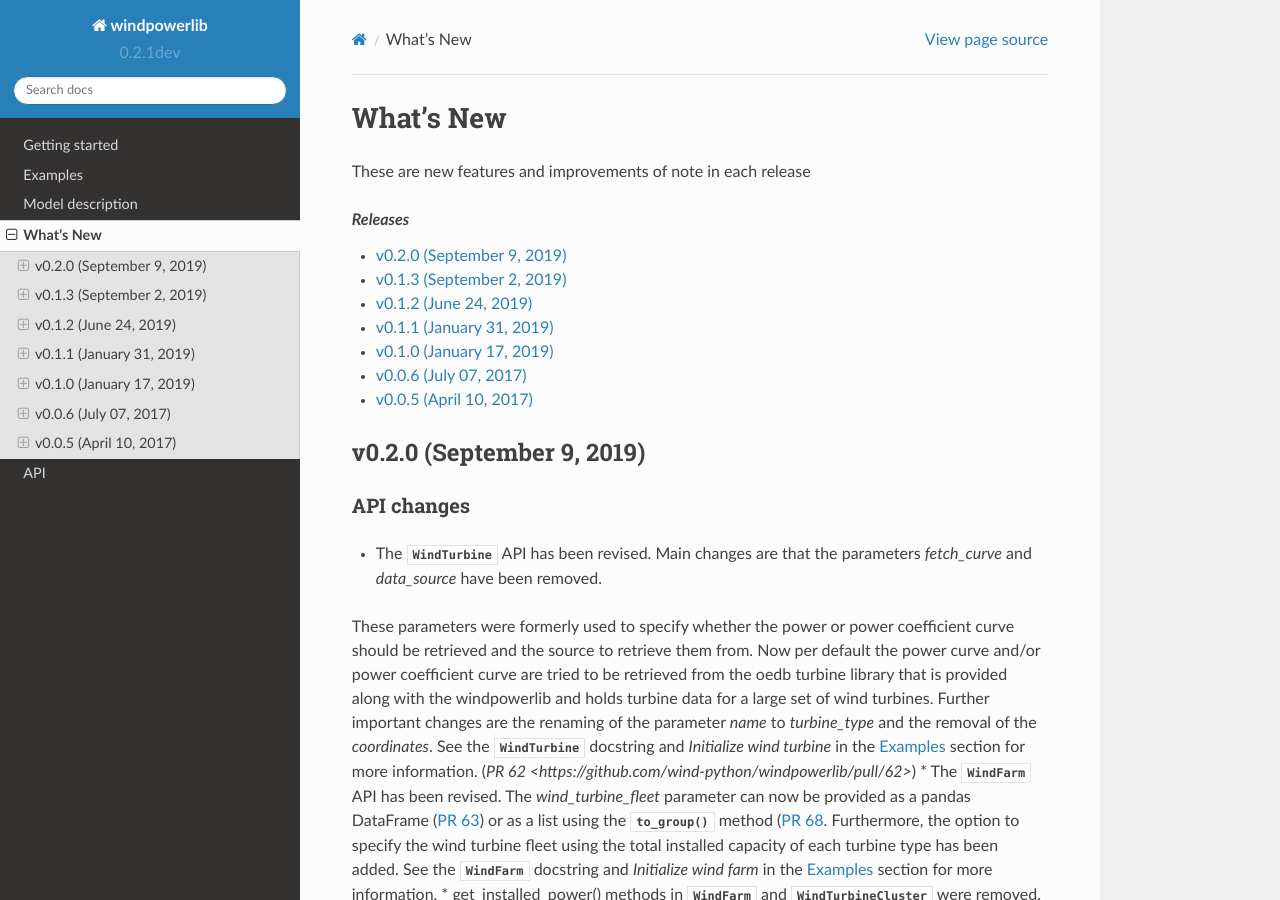
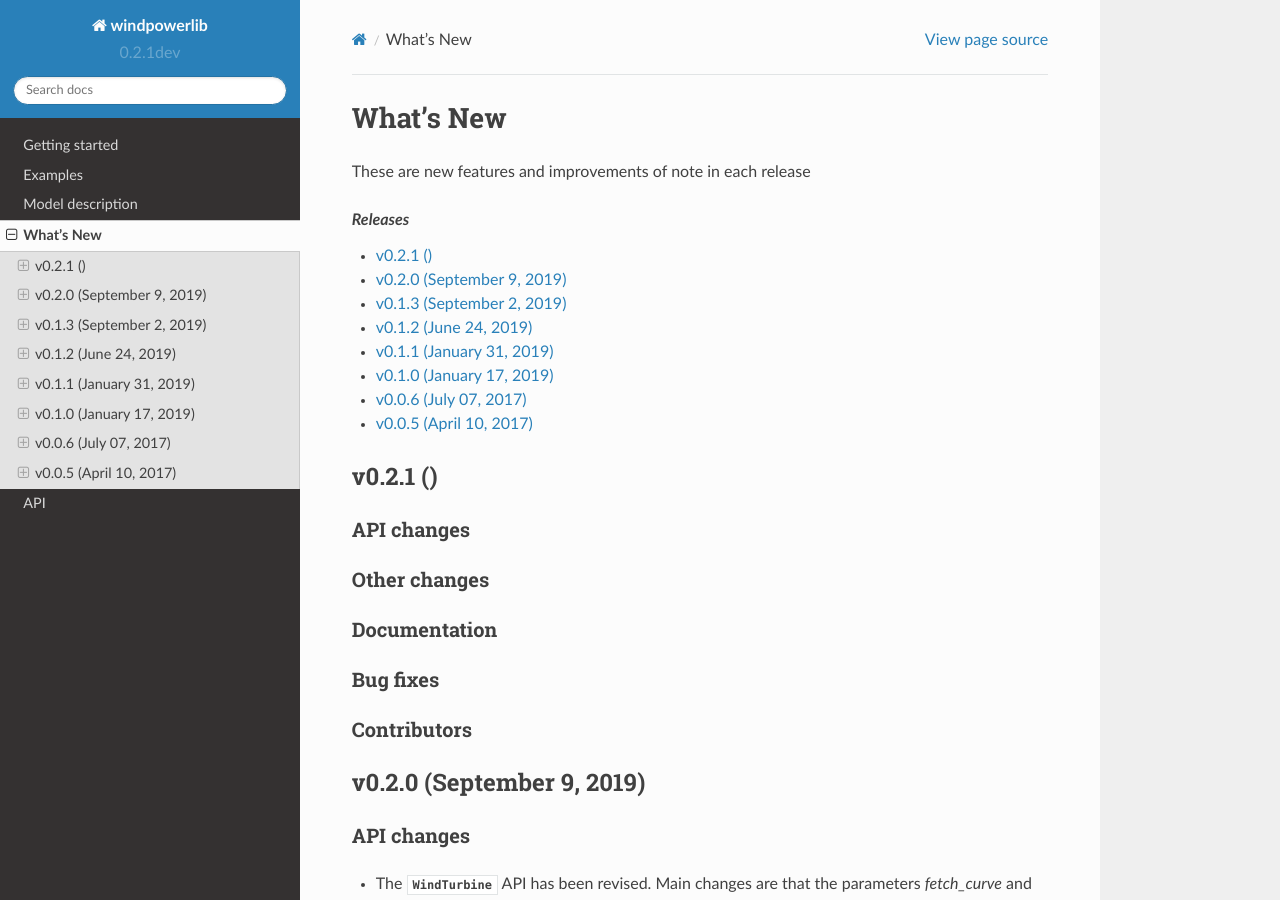
Before and after one commit to wind-python/windpowerlib, a Sphinx documentation site: the page built from doc/whats_new.rst, in a window 1280 px wide and 900 px high. Built offline with Sphinx 7.4.7 and the Read the Docs theme 2.0.0, drawn with Linux system fonts in a browser that asks for light colours; formulas are drawn with MathJax 3; pages that are not in the unit, such as notebooks, are missing from menus.

Commit message:
Add whatsnew of upcoming version

```diff
--- a/doc/whats_new.rst
+++ b/doc/whats_new.rst
@@ -8,6 +8,7 @@ These are new features and improvements of note in each release
     :local:
     :backlinks: top
 
+.. include::  whatsnew/v0-2-1.txt
 .. include::  whatsnew/v0-2-0.txt
 .. include::  whatsnew/v0-1-3.txt
 .. include::  whatsnew/v0-1-2.txt
```
